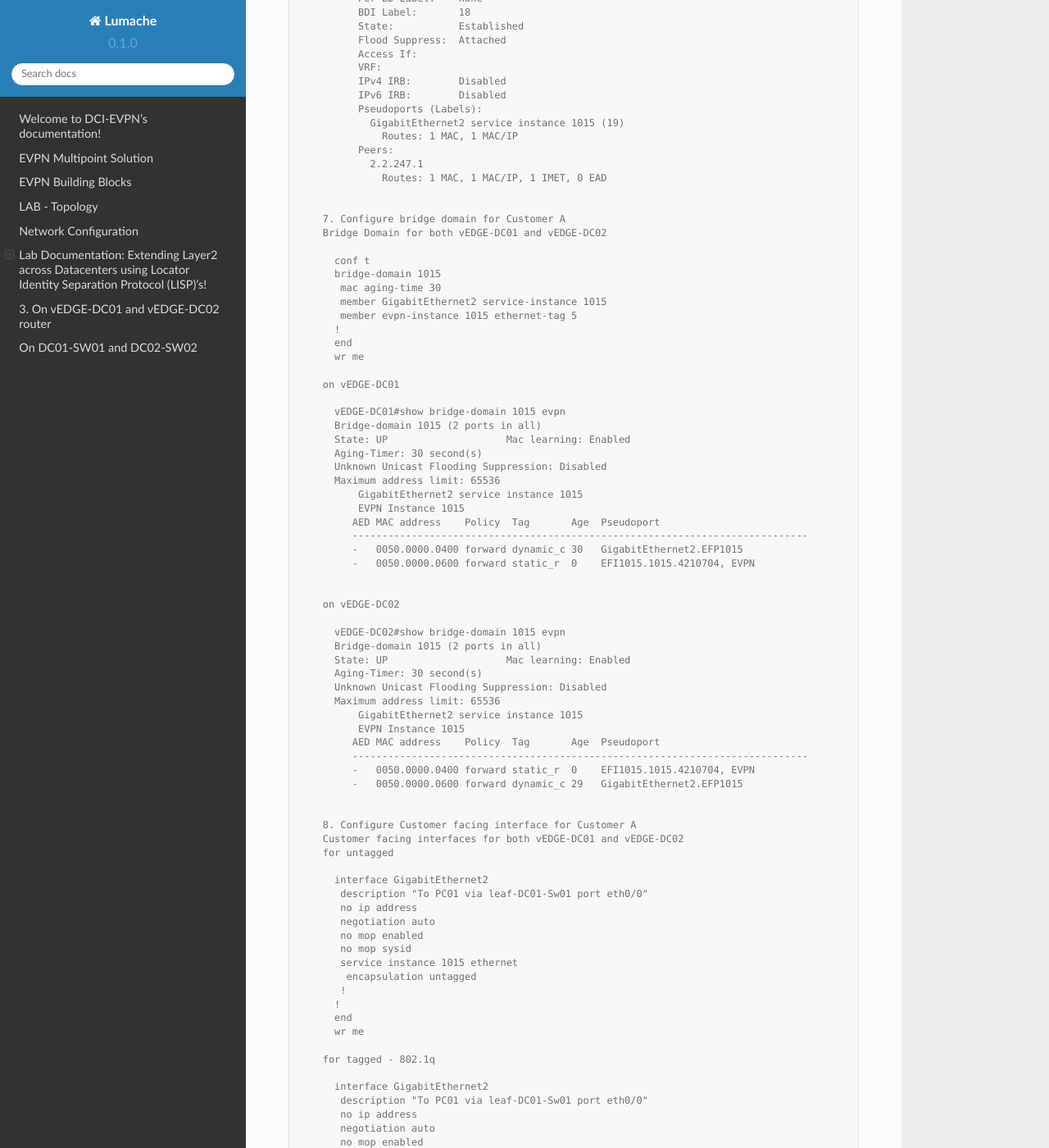
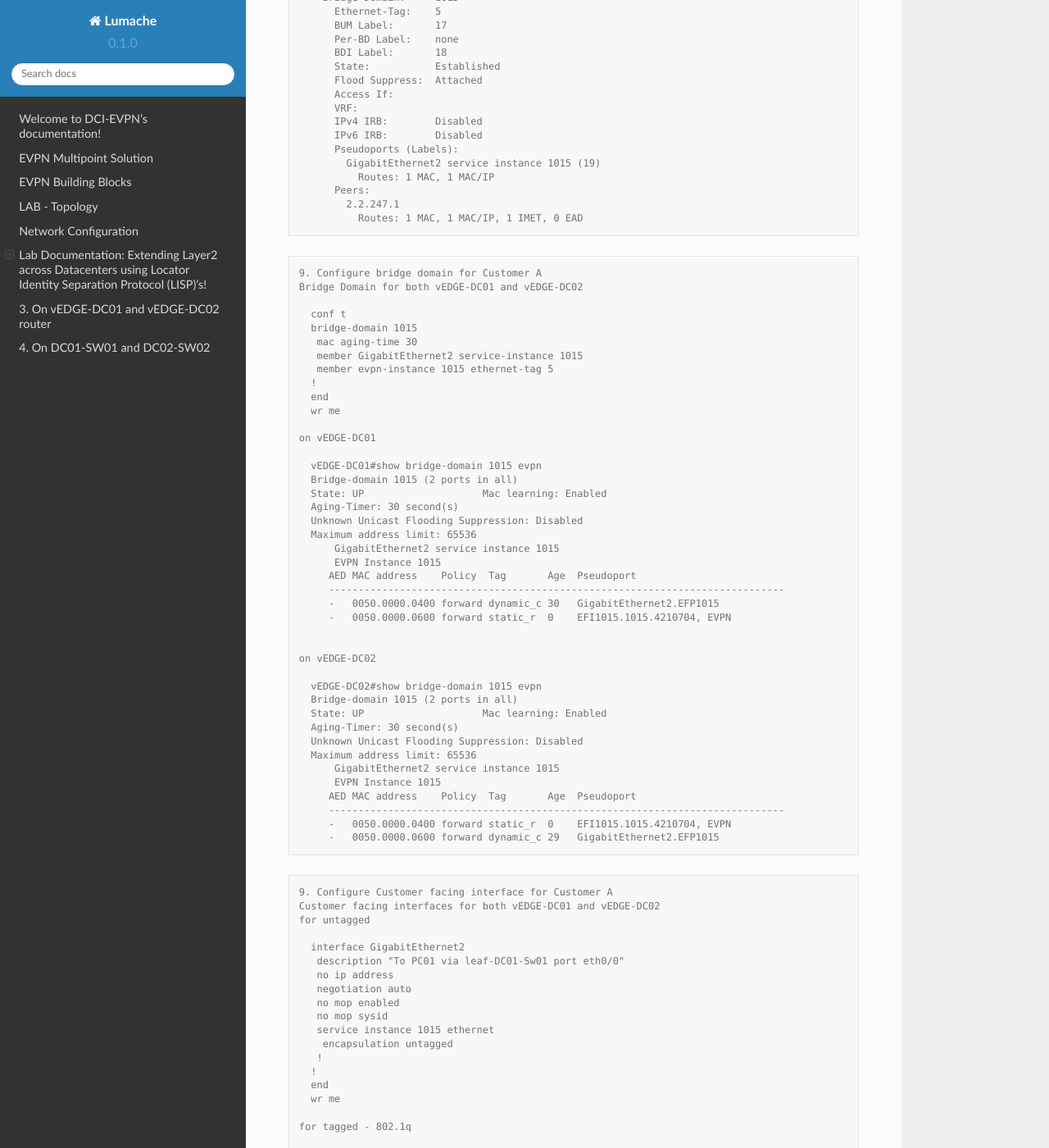
Before and after one commit to arunkumaruniqpro/Datacenter_interconect_EVPN, a Sphinx documentation site: the page built from docs/source/index.rst, in a window 1280 px wide and 1400 px high, scrolled down 17537 px. Shown: the whole window at 82% size. Built offline with Sphinx 7.4.7 and the Read the Docs theme 2.0.0, drawn with Linux system fonts in a browser that asks for light colours; some of the changed text lies outside the part shown.

Commit message:
Update index.rst

```diff
--- a/docs/source/index.rst
+++ b/docs/source/index.rst
@@ -482,7 +482,11 @@ code ..
           !!!!!
           Success rate is 100 percent (5/5), round-trip min/avg/max = 1/1/2 ms
 
-        5. Configure IGP - OSPF for route exchange
+
+.. code-block:: console
+
+
+        6. Configure IGP - OSPF for route exchange
         OSPF Configuration on vEDGE-DC01
 
           conf t
@@ -677,8 +681,10 @@ code ..
                                                  1162762       none       point2point
 
 
+.. code-block:: console
 
-        6. Configure MP - BGP for EVPN
+
+        7. Configure MP - BGP for EVPN
         MP_BGP for vEDGE-DC01
 
           conf t
@@ -761,7 +767,10 @@ code ..
           2.2.247.1       4        65000     198     205       39    0    0 02:44:55        3
 
 
-        6. Configre L2VPN service instance for Customer A
+.. code-block:: console
+
+
+        8. Configre L2VPN service instance for Customer A
         L2VPN service instance for both vEDGE-DC01 and vEDGE-DC02
 
           conf t
@@ -837,7 +846,10 @@ code ..
                   Routes: 1 MAC, 1 MAC/IP, 1 IMET, 0 EAD
 
 
-        7. Configure bridge domain for Customer A
+.. code-block:: console
+
+
+        9. Configure bridge domain for Customer A
         Bridge Domain for both vEDGE-DC01 and vEDGE-DC02
 
           conf t
@@ -881,7 +893,10 @@ code ..
              -   0050.0000.0600 forward dynamic_c 29   GigabitEthernet2.EFP1015
 
 
-        8. Configure Customer facing interface for Customer A
+.. code-block:: console
+
+
+        9. Configure Customer facing interface for Customer A
         Customer facing interfaces for both vEDGE-DC01 and vEDGE-DC02
         for untagged
 
@@ -1092,8 +1107,10 @@ code ..
              -   0050.0000.0400 forward static_r  0    EFI1015.1015.4210704, EVPN
              -   0050.0000.0600 forward dynamic_c 29   GigabitEthernet2.EFP1015
 
-On DC01-SW01 and DC02-SW02
-===========================
+
+
+4. On DC01-SW01 and DC02-SW02
+=============================
 
 .. code-block:: console
           hostname_Switch1: leaf-DC01-SW01
```
Also changed, not shown: other parts of docs/source/index.rst (+1 -1 lines).
